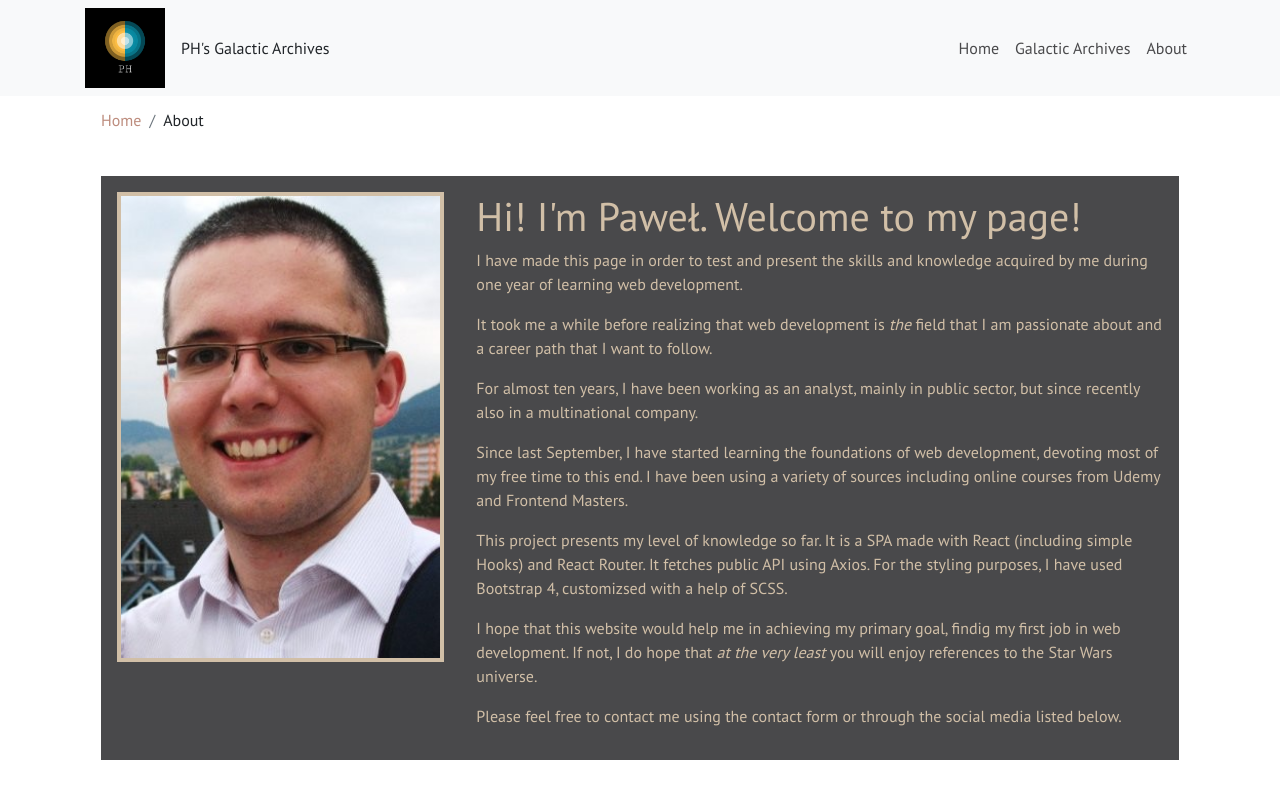
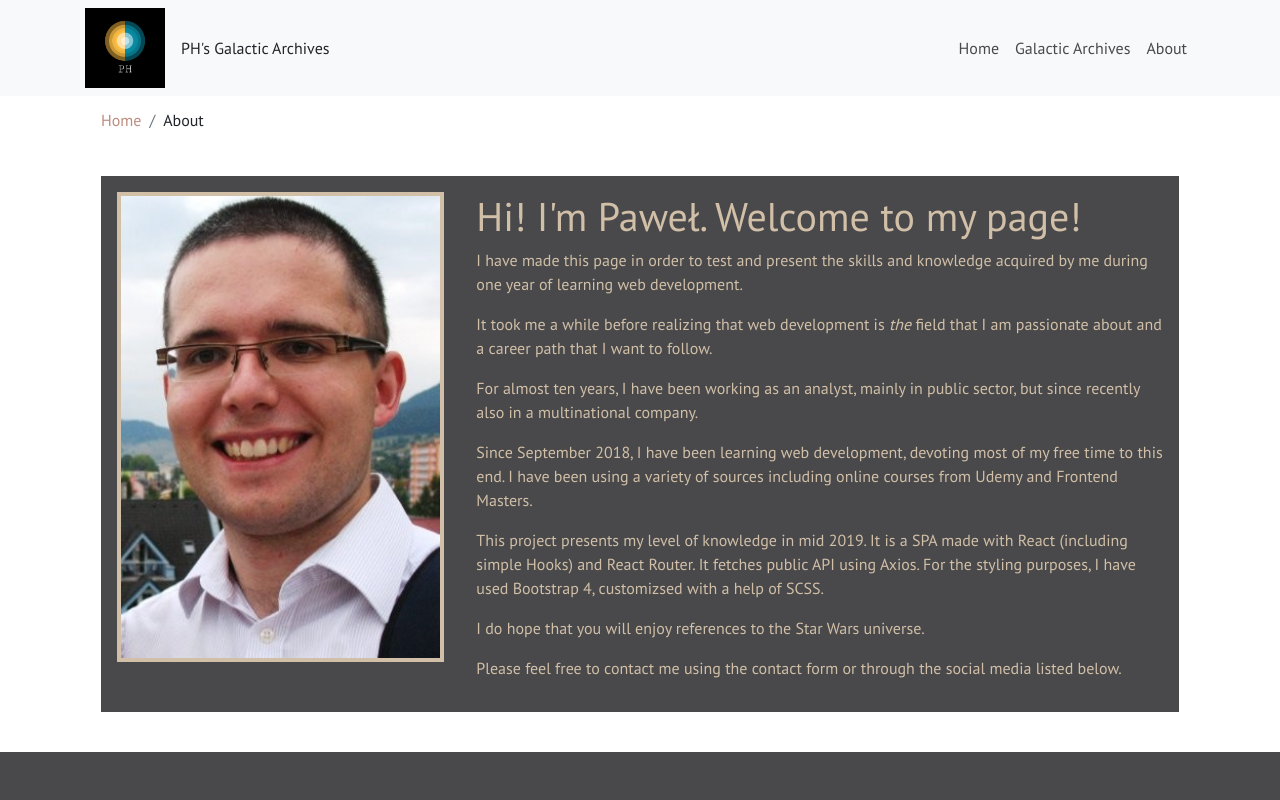
Before and after one commit to pawelsan/galactic-react-page, a React (Create React App) app: page /about in a window 1280 px wide. Shown: the top 800 px of the page. Built offline with nearby package versions, Linux system fonts and the light colour scheme; no server answers.

Commit message:
Change in about section

```diff
--- a/src/pages/About.js
+++ b/src/pages/About.js
@@ -38,9 +38,9 @@ const About = () => {
                             <div className="about__main">
                                 <p>It took me a while before realizing that web development is <em>the</em> field that I am passionate about and a career path that I want to follow.</p>
                                 <p>For almost ten years, I have been working as an analyst, mainly in public sector, but since recently also in a multinational company.</p>
-                                <p>Since last September, I have started learning the foundations of web development, devoting most of my free time to this end. I have been using a variety of sources including online courses from Udemy and Frontend Masters.</p>
-                                <p>This project presents my level of knowledge so far. It is a SPA made with React (including simple Hooks) and React Router. It fetches public API using Axios. For the styling purposes, I have used Bootstrap 4, customizsed with a help of SCSS.</p>
-                                <p>I hope that this website would help me in achieving my primary goal, findig my first job in web development. If not, I do hope that <em>at the very least</em> you will enjoy references to the Star Wars universe.</p>
+                                <p>Since September 2018, I have been learning web development, devoting most of my free time to this end. I have been using a variety of sources including online courses from Udemy and Frontend Masters.</p>
+                                <p>This project presents my level of knowledge in mid 2019. It is a SPA made with React (including simple Hooks) and React Router. It fetches public API using Axios. For the styling purposes, I have used Bootstrap 4, customizsed with a help of SCSS.</p>
+                                <p>I do hope that you will enjoy references to the Star Wars universe.</p>
                             </div>
                             <p className="about__footer">Please feel free to contact me using the contact form or through the social media listed below.</p>
                         </div>
```
